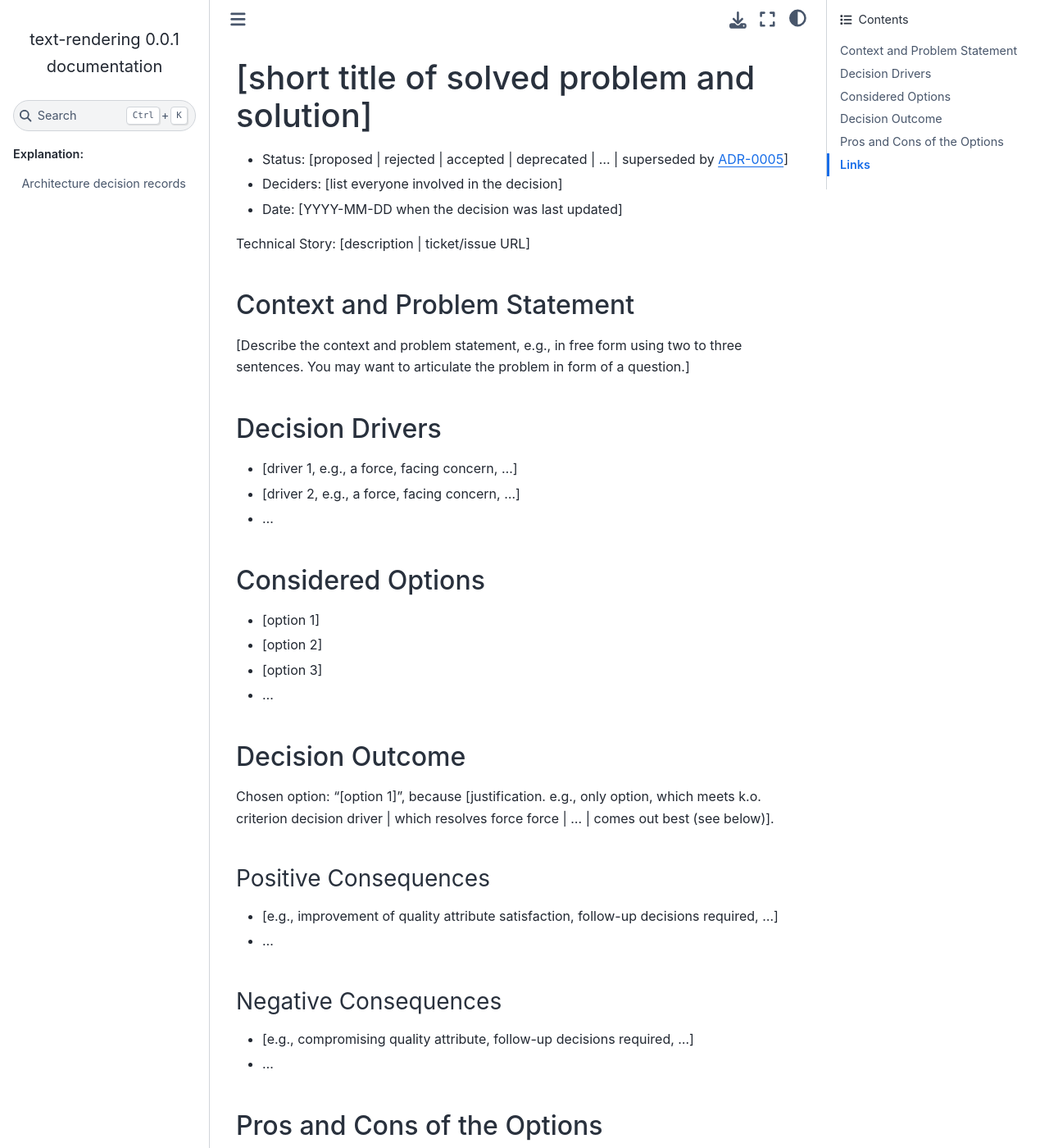
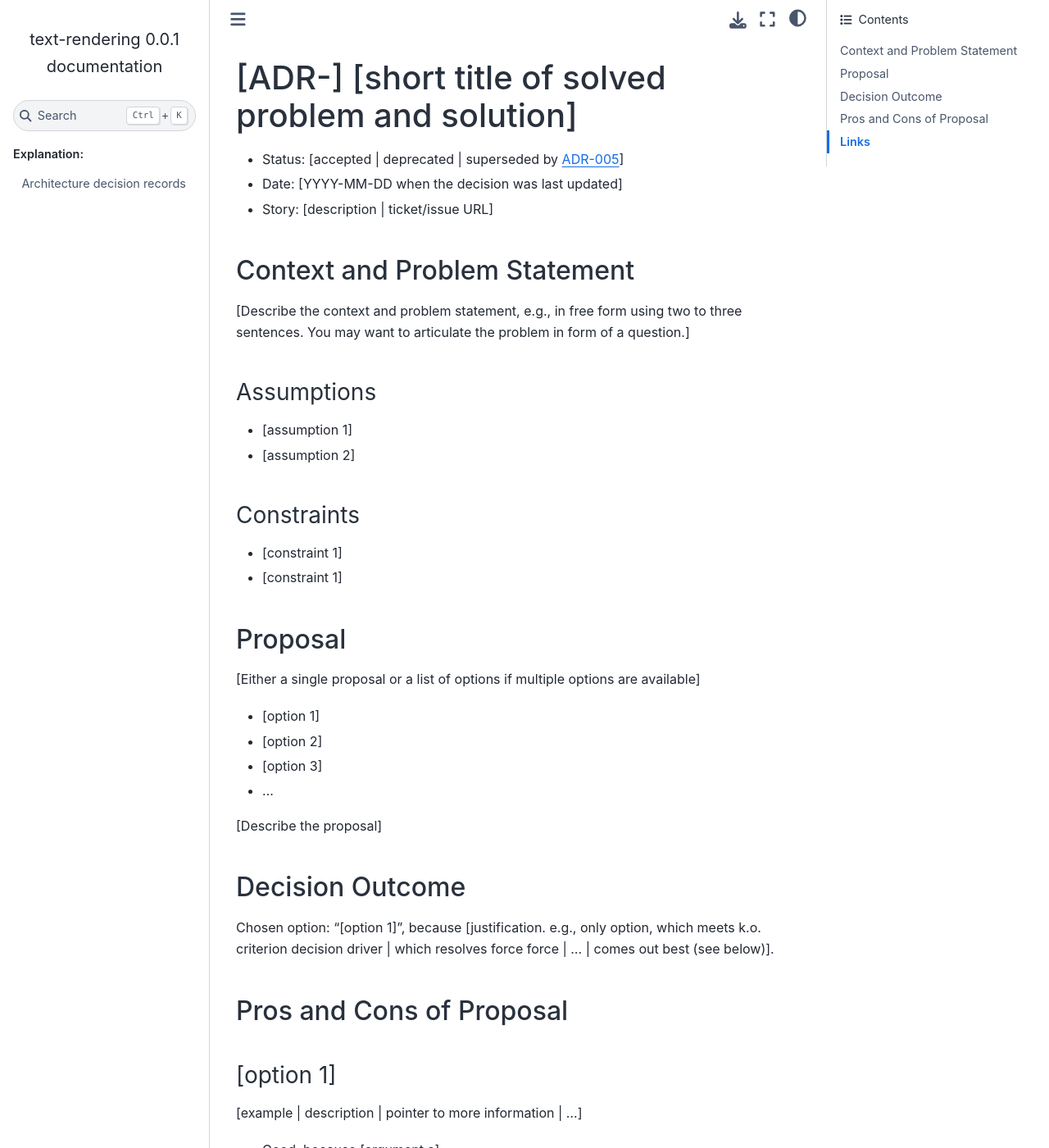
Before and after one commit to DevecorSoft/text-rendering, a Sphinx documentation site: the page built from docs/source/explanation/ADR/00-adr-template.md, in a window 1280 px wide and 1400 px high. Shown: the whole window at 82% size. Built offline with Sphinx 7.4.7 and the Sphinx Book theme 1.1.4, drawn with Linux system fonts in a browser that asks for light colours.

Commit message:
update adr template

```diff
--- a/docs/source/explanation/ADR/00-adr-template.md
+++ b/docs/source/explanation/ADR/00-adr-template.md
@@ -1,43 +1,38 @@
-# [short title of solved problem and solution]
+# [ADR-<sequence number>] [short title of solved problem and solution]
 
-* Status: [proposed | rejected | accepted | deprecated | … | superseded by [ADR-0005](0005-example.md)] <!-- optional -->
-* Deciders: [list everyone involved in the decision] <!-- optional -->
+* Status: [accepted | deprecated | superseded by [ADR-005](./005-example.md)] <!-- optional -->
 * Date: [YYYY-MM-DD when the decision was last updated] <!-- optional -->
-
-Technical Story: [description | ticket/issue URL] <!-- optional -->
+* Story: [description | ticket/issue URL] <!-- optional -->
 
 ## Context and Problem Statement
 
 [Describe the context and problem statement, e.g., in free form using two to three sentences. You may want to articulate the problem in form of a question.]
 
-## Decision Drivers <!-- optional -->
+### Assumptions <!-- optional  -->
+* [assumption 1]
+* [assumption 2]
+### Constraints <!-- optional  -->
+* [constraint 1]
+* [constraint 1]
 
-* [driver 1, e.g., a force, facing concern, …]
-* [driver 2, e.g., a force, facing concern, …]
-* … <!-- numbers of drivers can vary -->
+## Proposal
 
-## Considered Options
+[Either a single proposal or a list of options if multiple options are available]
 
 * [option 1]
 * [option 2]
 * [option 3]
 * … <!-- numbers of options can vary -->
 
+
+[Describe the proposal]
+
 ## Decision Outcome
 
 Chosen option: "[option 1]", because [justification. e.g., only option, which meets k.o. criterion decision driver | which resolves force force | … | comes out best (see below)].
 
-### Positive Consequences <!-- optional -->
 
-* [e.g., improvement of quality attribute satisfaction, follow-up decisions required, …]
-* …
-
-### Negative Consequences <!-- optional -->
-
-* [e.g., compromising quality attribute, follow-up decisions required, …]
-* …
-
-## Pros and Cons of the Options <!-- optional -->
+## Pros and Cons of Proposal <!-- optional  -->
 
 ### [option 1]
 
```
